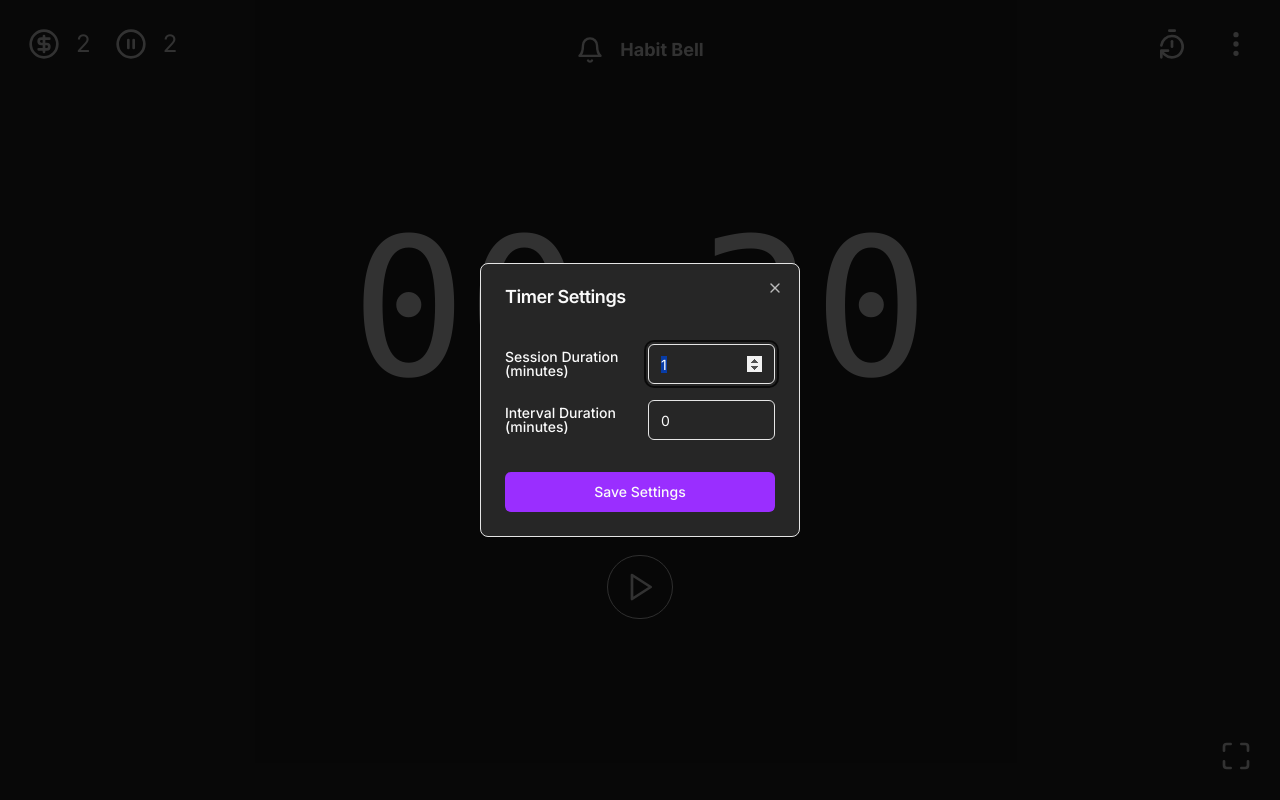
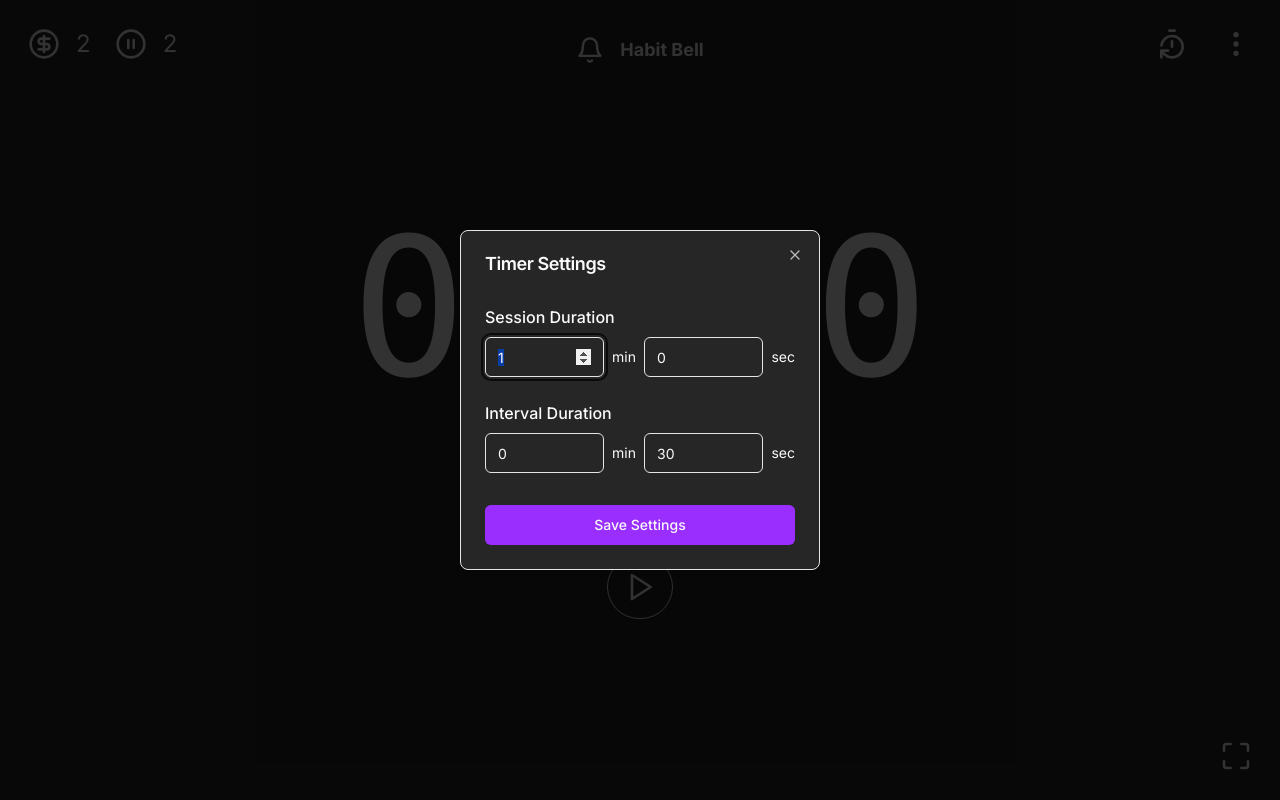
Before and after one commit to chrisonoo/habit-bell-next-v2, a Next.js app: page / in a window 1280 px wide. Both pictures are taken after a click on the button "Settings". Built offline with nearby package versions, Linux system fonts and the light colour scheme.

Commit message:
feat: Enhance timer settings with minutes and seconds input

```diff
--- a/components/habit-timer.tsx
+++ b/components/habit-timer.tsx
@@ -25,6 +25,12 @@ interface TimerState {
 interface TimerSettings {
     sessionDuration: number;
     intervalDuration: number;
+}
+
+// Interfejs dla wartości czasu (minuty i sekundy)
+interface TimeValue {
+    minutes: number;
+    seconds: number;
 }
 
 export function HabitTimer() {
@@ -108,18 +114,24 @@ export function HabitTimer() {
 
     // Save settings
     const saveSettings = useCallback(
-        (newSessionDuration: number, newIntervalDuration: number) => {
+        (newSessionDuration: TimeValue, newIntervalDuration: TimeValue) => {
             console.log(
-                `[MAIN][05] Saving new settings: session=${newSessionDuration}, interval=${newIntervalDuration}`
+                `[MAIN][05] Saving new settings: session=${newSessionDuration.minutes}:${newSessionDuration.seconds}, interval=${newIntervalDuration.minutes}:${newIntervalDuration.seconds}`
             );
 
-            // Send to worker (convert minutes to seconds)
+            // Konwertuj minuty i sekundy na sekundy
+            const sessionDurationInSeconds =
+                newSessionDuration.minutes * 60 + newSessionDuration.seconds;
+            const intervalDurationInSeconds =
+                newIntervalDuration.minutes * 60 + newIntervalDuration.seconds;
+
+            // Send to worker
             if (workerRef.current) {
                 workerRef.current.postMessage({
                     type: "UPDATE_SETTINGS",
                     payload: {
-                        sessionDuration: newSessionDuration * 60,
-                        intervalDuration: newIntervalDuration * 60,
+                        sessionDuration: sessionDurationInSeconds,
+                        intervalDuration: intervalDurationInSeconds,
                     },
                 });
             }
@@ -180,13 +192,11 @@ export function HabitTimer() {
     const sessionTime = formatTime(timerStateRef.current.sessionTimeLeft);
     const intervalTime = formatTime(timerStateRef.current.intervalTimeLeft);
 
-    // Konwertuj sekundy na minuty dla ustawień
-    const sessionDurationMinutes = formatTime(
-        settingsRef.current.sessionDuration
-    ).minutes;
-    const intervalDurationMinutes = formatTime(
+    // Formatuj czas ustawień
+    const sessionDurationTime = formatTime(settingsRef.current.sessionDuration);
+    const intervalDurationTime = formatTime(
         settingsRef.current.intervalDuration
-    ).minutes;
+    );
 
     return (
         <div className="relative flex flex-col items-center justify-between min-h-screen overflow-hidden">
@@ -237,8 +247,8 @@ export function HabitTimer() {
 
                 {/* Menu/Settings Button (Top Left) */}
                 <TimerSettingsDialog
-                    sessionDuration={sessionDurationMinutes}
-                    intervalDuration={intervalDurationMinutes}
+                    sessionDuration={sessionDurationTime}
+                    intervalDuration={intervalDurationTime}
                     onSave={saveSettings}
                     isOpen={isSettingsOpen}
                     onOpenChange={setIsSettingsOpen}
--- a/components/timer-settings-dialog.tsx
+++ b/components/timer-settings-dialog.tsx
@@ -1,4 +1,6 @@
 "use client";
+
+import type React from "react";
 
 import { useState, useEffect } from "react";
 import {
@@ -6,7 +8,6 @@ import {
     DialogContent,
     DialogHeader,
     DialogTitle,
-    DialogDescription,
     DialogTrigger,
 } from "@/components/ui/dialog";
 import { Button } from "@/components/ui/button";
@@ -14,10 +15,15 @@ import { Input } from "@/components/ui/input";
 import { Label } from "@/components/ui/label";
 import { EllipsisVertical } from "lucide-react";
 
+interface TimeValue {
+    minutes: number;
+    seconds: number;
+}
+
 interface TimerSettingsDialogProps {
-    sessionDuration: number;
-    intervalDuration: number;
-    onSave: (sessionDuration: number, intervalDuration: number) => void;
+    sessionDuration: TimeValue;
+    intervalDuration: TimeValue;
+    onSave: (sessionDuration: TimeValue, intervalDuration: TimeValue) => void;
     isOpen?: boolean;
     onOpenChange?: (open: boolean) => void;
     onOpen?: () => void;
@@ -31,8 +37,8 @@ export function TimerSettingsDialog({
     onOpenChange,
     onOpen,
 }: TimerSettingsDialogProps) {
-    const [session, setSession] = useState(sessionDuration);
-    const [interval, setInterval] = useState(intervalDuration);
+    const [session, setSession] = useState<TimeValue>(sessionDuration);
+    const [interval, setInterval] = useState<TimeValue>(intervalDuration);
 
     // Aktualizuj lokalne stany, gdy zmienią się propsy
     useEffect(() => {
@@ -56,6 +62,34 @@ export function TimerSettingsDialog({
         }
     };
 
+    const handleSessionMinutesChange = (
+        e: React.ChangeEvent<HTMLInputElement>
+    ) => {
+        const value = Math.max(0, Math.min(120, Number(e.target.value)));
+        setSession((prev) => ({ ...prev, minutes: value }));
+    };
+
+    const handleSessionSecondsChange = (
+        e: React.ChangeEvent<HTMLInputElement>
+    ) => {
+        const value = Math.max(0, Math.min(59, Number(e.target.value)));
+        setSession((prev) => ({ ...prev, seconds: value }));
+    };
+
+    const handleIntervalMinutesChange = (
+        e: React.ChangeEvent<HTMLInputElement>
+    ) => {
+        const value = Math.max(0, Math.min(60, Number(e.target.value)));
+        setInterval((prev) => ({ ...prev, minutes: value }));
+    };
+
+    const handleIntervalSecondsChange = (
+        e: React.ChangeEvent<HTMLInputElement>
+    ) => {
+        const value = Math.max(0, Math.min(59, Number(e.target.value)));
+        setInterval((prev) => ({ ...prev, seconds: value }));
+    };
+
     return (
         <Dialog open={isOpen} onOpenChange={handleOpenChange}>
             <DialogTrigger asChild>
@@ -68,44 +102,69 @@ export function TimerSettingsDialog({
                     <span className="sr-only">Settings</span>
                 </Button>
             </DialogTrigger>
-            <DialogContent className="max-w-[320px]">
+            <DialogContent className="max-w-[360px]">
                 <DialogHeader>
                     <DialogTitle>Timer Settings</DialogTitle>
-                    <DialogDescription></DialogDescription>
                 </DialogHeader>
-                <div className="grid gap-4 py-4">
-                    <div className="grid grid-cols-4 items-center gap-4">
-                        <Label htmlFor="session" className="col-span-2">
-                            Session Duration (minutes)
-                        </Label>
+                <div className="grid gap-6 py-4">
+                    <div className="space-y-2">
+                        <Label className="text-base">Session Duration</Label>
+                        <div className="flex items-center gap-2">
+                            <div className="flex-1 flex items-center gap-2">
                                 <Input
-                            id="session"
                                     type="number"
-                            min="1"
+                                    min="0"
                                     max="120"
-                            value={session}
-                            onChange={(e) => setSession(Number(e.target.value))}
-                            className="col-span-2"
+                                    value={session.minutes}
+                                    onChange={handleSessionMinutesChange}
+                                    className="w-full"
                                 />
+                                <span className="text-sm">min</span>
                             </div>
-                    <div className="grid grid-cols-4 items-center gap-4">
-                        <Label htmlFor="interval" className="col-span-2">
-                            Interval Duration (minutes)
-                        </Label>
+                            <div className="flex-1 flex items-center gap-2">
                                 <Input
-                            id="interval"
                                     type="number"
-                            min="1"
-                            max="60"
-                            value={interval}
-                            onChange={(e) =>
-                                setInterval(Number(e.target.value))
-                            }
-                            className="col-span-2"
+                                    min="0"
+                                    max="59"
+                                    value={session.seconds}
+                                    onChange={handleSessionSecondsChange}
+                                    className="w-full"
                                 />
+                                <span className="text-sm">sec</span>
                             </div>
                         </div>
-                <Button onClick={handleSave}>Save Settings</Button>
+                    </div>
+                    <div className="space-y-2">
+                        <Label className="text-base">Interval Duration</Label>
+                        <div className="flex items-center gap-2">
+                            <div className="flex-1 flex items-center gap-2">
+                                <Input
+                                    type="number"
+                                    min="0"
+                                    max="60"
+                                    value={interval.minutes}
+                                    onChange={handleIntervalMinutesChange}
+                                    className="w-full"
+                                />
+                                <span className="text-sm">min</span>
+                            </div>
+                            <div className="flex-1 flex items-center gap-2">
+                                <Input
+                                    type="number"
+                                    min="0"
+                                    max="59"
+                                    value={interval.seconds}
+                                    onChange={handleIntervalSecondsChange}
+                                    className="w-full"
+                                />
+                                <span className="text-sm">sec</span>
+                            </div>
+                        </div>
+                    </div>
+                </div>
+                <Button onClick={handleSave} className="w-full">
+                    Save Settings
+                </Button>
             </DialogContent>
         </Dialog>
     );
```
Lines whose indentation alone changed are shown as unchanged.
